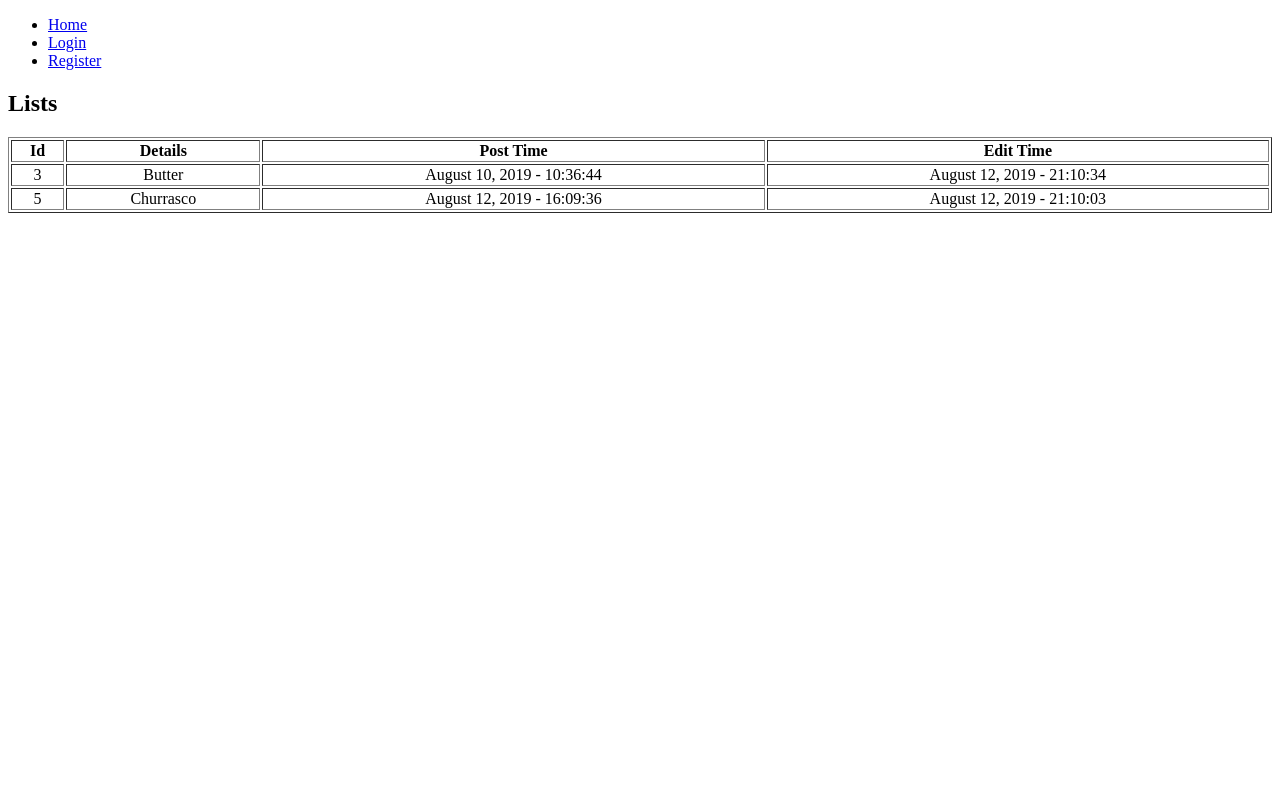
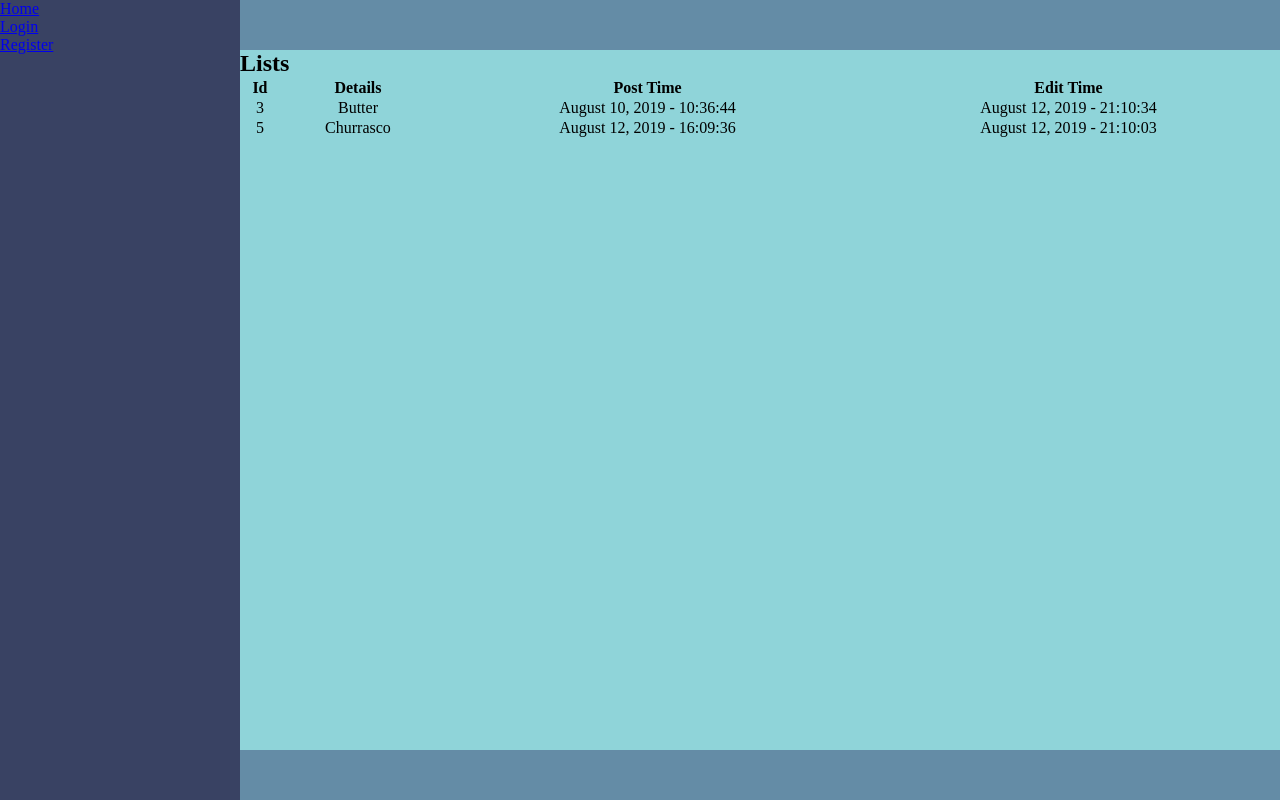
Before and after one commit to leonidasyopan/php-polindo, a PHP site: page / in a window 1280 px wide. Run offline with PHP 8.4, Linux system fonts and the light colour scheme; data comes from the database, SQL or seed files in the repository.

Commit message:
Started the CSS layout for our dashboard

```diff
--- a/css/styles.css
+++ b/css/styles.css
@@ -0,0 +1,38 @@
+* {
+    margin: 0;
+    padding: 0;
+    border: 0;
+    box-sizing: border-box;
+}
+
+#main-container {
+    display: grid;
+    grid-template-columns: 240px 1fr;
+    grid-template-rows: 50px 1fr 50px;
+    grid-template-areas:
+        "sidenav header"
+        "sidenav main"
+        "sidenav footer";
+    height: 100vh;
+    }
+
+/* Give every child element its grid name */
+.header {
+    grid-area: header;
+    background-color: #648ca6;
+}
+
+.sidenav {
+    grid-area: sidenav;
+    background-color: #394263;
+}
+
+.main {
+    grid-area: main;
+    background-color: #8fd4d9;
+}
+
+.footer {
+    grid-area: footer;
+    background-color: #648ca6;
+}
--- a/index.php
+++ b/index.php
@@ -10,7 +10,11 @@
     <link rel="stylesheet" href="css/styles.css" type="text/css">
 </head>
 <body>
-    <header>
+    <div id="main-container">
+        <header class="header">
+
+        </header>
+        <aside class="sidenav">
             <nav>
                 <ul>
                     <li><a href="index.php">Home</a></li>
@@ -18,8 +22,8 @@
                     <li><a href="register.php">Register</a></li>
                 </ul>
             </nav>
-    </header>
-    <main>
+        </aside>
+        <main class="main">
             <h2>Lists</h2>
             <table width="100%" border="1px">
                 <tr>
@@ -52,7 +56,8 @@
 
             </table>
         </main>
-    <footer>
+        <footer class="footer">
         </footer>
+    </div>
 </body>
 </html>
```
Lines whose indentation alone changed are shown as unchanged.
